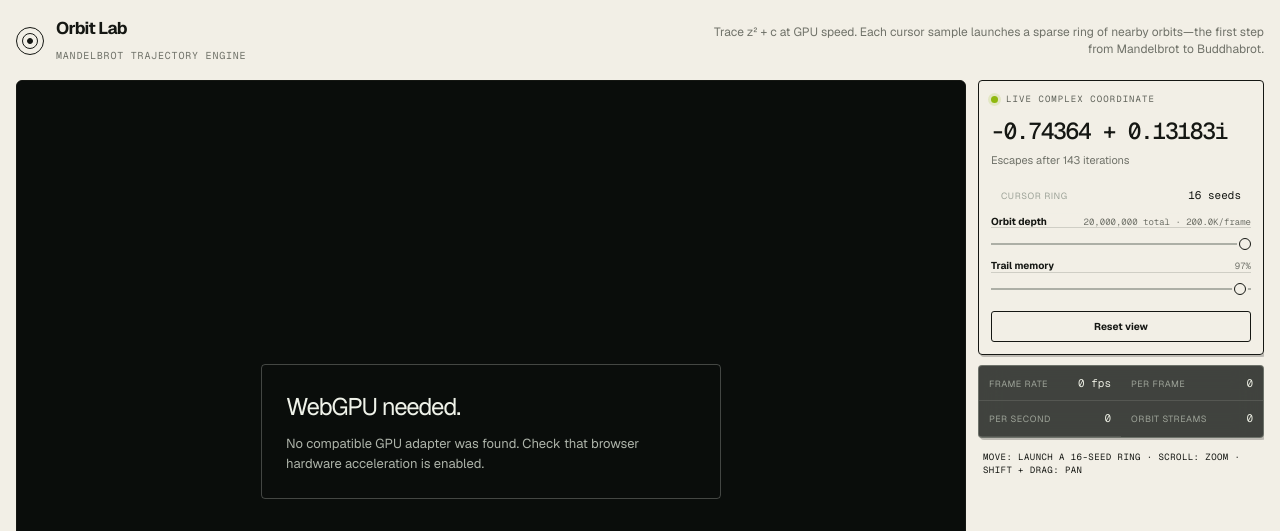
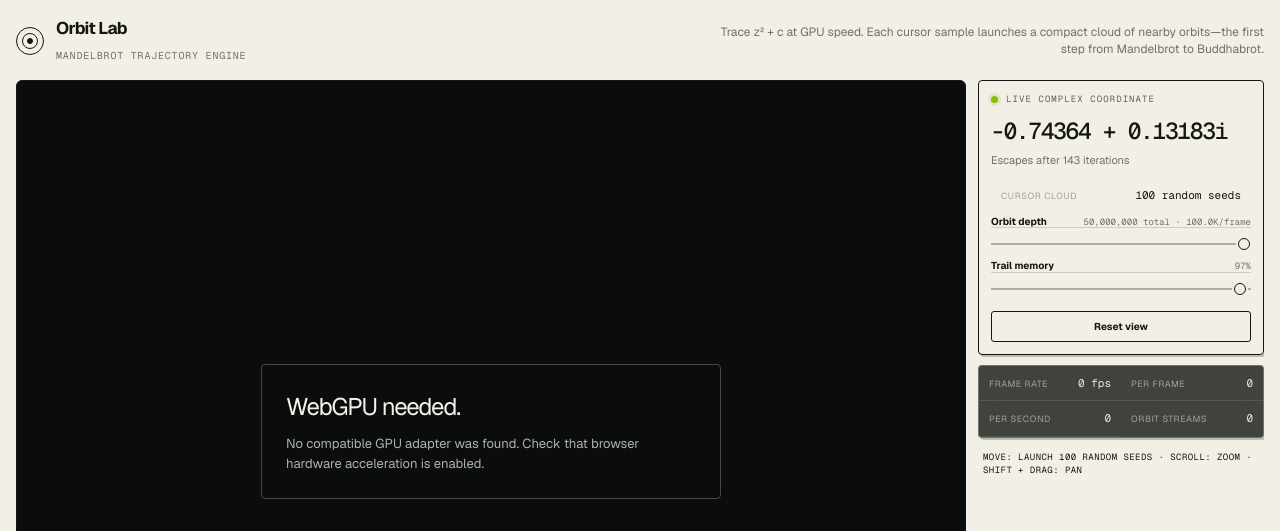
Before and after one commit to henquistador/buddhabrot, a Next.js app: page /orbit in a window 1280 px wide. Shown: the top 531 px of the page. Built offline with nearby package versions, Linux system fonts and the light colour scheme.

Commit message:
Expand random cursor orbit clouds

```diff
--- a/app/OrbitLab.tsx
+++ b/app/OrbitLab.tsx
@@ -14,11 +14,11 @@ type EngineSettings = {
   persistence: number;
 };
 
-const MAX_ITERATIONS = 20_000_000;
-const RING_SEEDS = 16;
-const MAX_STREAMS = 256;
-const CURSOR_RING_RADIUS = 0.065;
-const FRAME_POINT_BUDGET = 200_000;
+const MAX_ITERATIONS = 50_000_000;
+const CURSOR_SEEDS = 100;
+const MAX_STREAMS = 1_600;
+const CURSOR_DISK_RADIUS = 0.04;
+const FRAME_POINT_BUDGET = 100_000;
 const MAX_FRAME_POINTS = FRAME_POINT_BUDGET;
 const WORKGROUP_SIZE = 64;
 
@@ -300,7 +300,6 @@ export default function OrbitLab() {
       let textureIndex = 0;
       let currentParticles = 0;
       let nextStream = 0;
-      let ringGeneration = 0;
       let lastSpawnTime = 0;
       let viewCenter = { x: -0.62, y: 0 };
       let zoom = 1;
@@ -311,30 +310,28 @@ export default function OrbitLab() {
       let smoothFrameMs = 16.7;
       let pageVisible = !document.hidden;
 
-      function spawnRing(c: { x: number; y: number }) {
-        const states = new Float32Array(RING_SEEDS * 8);
+      function spawnCloud(c: { x: number; y: number }) {
+        const states = new Float32Array(CURSOR_SEEDS * 8);
         const uintStates = new Uint32Array(states.buffer);
-        const radius = CURSOR_RING_RADIUS / zoom;
-        const rotation = ringGeneration * 2.399963229728653;
-        for (let seed = 0; seed < RING_SEEDS; seed++) {
-          const angle = rotation + (seed / RING_SEEDS) * Math.PI * 2;
+        const maxRadius = CURSOR_DISK_RADIUS / zoom;
+        for (let seed = 0; seed < CURSOR_SEEDS; seed++) {
+          const angle = Math.random() * Math.PI * 2;
+          const radius = Math.sqrt(Math.random()) * maxRadius;
           const offset = seed * 8;
           states[offset + 2] = c.x + Math.cos(angle) * radius;
           states[offset + 3] = c.y + Math.sin(angle) * radius;
           uintStates[offset + 7] = 1;
         }
         device.queue.writeBuffer(stateBuffer, nextStream * 32, states);
-        nextStream = (nextStream + RING_SEEDS) % MAX_STREAMS;
-        currentParticles = Math.min(MAX_STREAMS, currentParticles + RING_SEEDS);
-        ringGeneration += 1;
+        nextStream = (nextStream + CURSOR_SEEDS) % MAX_STREAMS;
+        currentParticles = Math.min(MAX_STREAMS, currentParticles + CURSOR_SEEDS);
       }
 
       function resetStreams() {
         device.queue.writeBuffer(stateBuffer, 0, new Uint8Array(MAX_STREAMS * 32));
         currentParticles = 0;
         nextStream = 0;
-        ringGeneration = 0;
-        spawnRing(pointRef.current);
+        spawnCloud(pointRef.current);
       }
 
       function makeTextureBindGroup(pipeline: any, texture: any) {
@@ -415,7 +412,7 @@ export default function OrbitLab() {
         pointRef.current = next;
         const now = performance.now();
         if (now - lastSpawnTime >= 120) {
-          spawnRing(next);
+          spawnCloud(next);
           lastSpawnTime = now;
         }
         setPoint(next);
@@ -592,7 +589,7 @@ export default function OrbitLab() {
             <span className="brandEdition">Mandelbrot trajectory engine</span>
           </span>
         </div>
-        <p className="topCopy">Trace z² + c at GPU speed. Each cursor sample launches a sparse ring of nearby orbits—the first step from Mandelbrot to Buddhabrot.</p>
+        <p className="topCopy">Trace z² + c at GPU speed. Each cursor sample launches a compact cloud of nearby orbits—the first step from Mandelbrot to Buddhabrot.</p>
       </header>
 
       <div className="orbitWorkspace">
@@ -618,7 +615,7 @@ export default function OrbitLab() {
           </p>
           <p className="pointState">{escapeLabel(point.x, point.y, settings.iterations)}</p>
 
-          <div className="stat"><span className="statLabel">Cursor ring</span><span className="statValue">{RING_SEEDS} seeds</span></div>
+          <div className="stat"><span className="statLabel">Cursor cloud</span><span className="statValue">{CURSOR_SEEDS} random seeds</span></div>
 
           <label className="controlRow">
             <span className="controlHead">
@@ -648,7 +645,7 @@ export default function OrbitLab() {
           <div className="stat"><span className="statLabel">Orbit streams</span><span className="statValue">{stats.particles}</span></div>
         </aside>
 
-        <p className="hint">Move: launch a 16-seed ring · Scroll: zoom · Shift + drag: pan</p>
+        <p className="hint">Move: launch 100 random seeds · Scroll: zoom · Shift + drag: pan</p>
 
         </div>
       </div>
```
